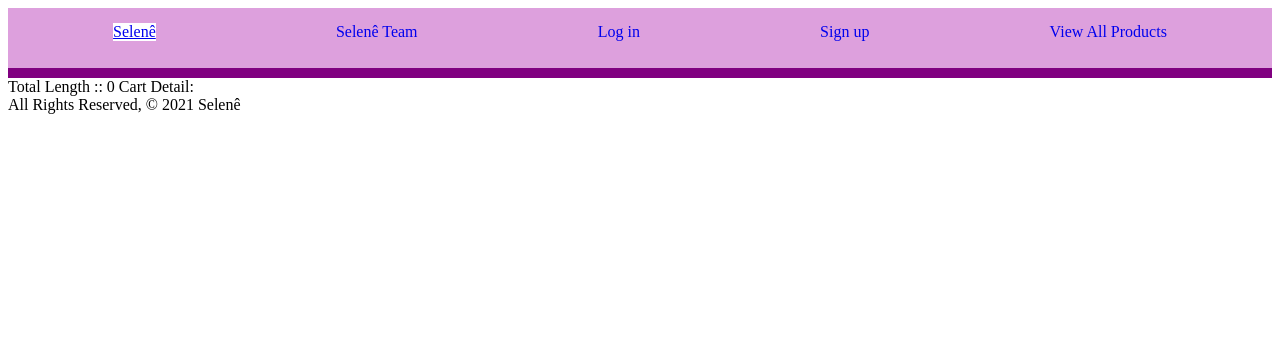
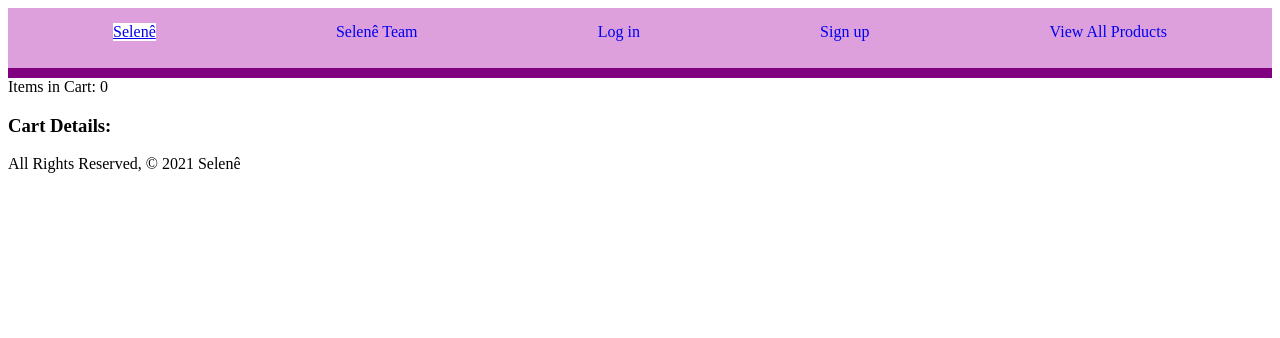
Before and after one commit to BrownMY/Selene, a Django app: page /cart/cart-detail/ in a window 1280 px wide. Shown: the top 338 px of the page. Run offline with Django 3.2, Linux system fonts and the light colour scheme.

Commit message:
working on other paths for cart - broken

```diff
--- a/main_app/templates/cart/cart.html
+++ b/main_app/templates/cart/cart.html
@@ -12,7 +12,7 @@ Items in Cart: {{request.session.cart|length}}
 
 {% for key,value in request.session.cart.items %}
     <p>Product: {{value.name}}</p>
-    <img src={{value.imgurl}}/>
+    <img src="{{value.image}}"/>
     <p>Price: {{value.price}}</p>
     <p>Quantity: {{value.quantity}}</p>
 
--- a/main_app/templates/cart/cart_detail.html
+++ b/main_app/templates/cart/cart_detail.html
@@ -6,16 +6,17 @@
 
 {% load cart_tag %}
 
-Total Length :: {{request.session.cart|length}}
+Items in Cart: {{request.session.cart|length}}
 
-Cart Detail:
+<h3>Cart Details:</h3>
 
 {% for key,value in request.session.cart.items %}
-    <p>{{value.name}}</p>
-    <p>{{value.price}}</p>
-    <p>{{value.quantity}}</p>
-    <p>Total {{ value.price|multiply:value.quantity }}</p>
+    <p>Product: {{value.name}}</p>
+    <img src="{{value.image}}"/>
+    <p>Price: {{value.price}}</p>
+    <p>Quantity: {{value.quantity}}</p>
 
-{% endfor %}
+    <p>Product total: {{ value.price|multiply:value.quantity }}</p>
+    {% endfor %}
 
 {% endblock %}
--- a/main_app/templates/products/show.html
+++ b/main_app/templates/products/show.html
@@ -10,6 +10,9 @@
     <p class="prod-rating-show">Rating: {{ product.rating }}</p>
     <p class="prod-mood-show">Category:<a href="/products/mood/{{ product.category }}">{{ product.category }}</a></p>
     <p><a href="{% url 'cart_add' product.id %}">Add To Cart</a></p>
+    <a href="{% url 'cart_clear' %}">Clear Cart</a>
+<a href="{% url 'item_increment' value.product_id %}">+</a>
+<a href="{% url 'item_decrement' value.product_id %}">=</a>
 </div>
 <hr/>
 {% endblock %}
--- a/main_app/urls.py
+++ b/main_app/urls.py
@@ -20,10 +20,5 @@ urlpatterns = [
          views.item_decrement, name='item_decrement'),
     path('cart/cart_clear/', views.cart_clear, name='cart_clear'),
     path('cart/cart-detail/',views.cart_detail,name='cart_detail'),
-    #   path('products/calm/', views.calm, name='calm'),
-    # path('products/energize/', views.energize, name='energize'),
-    # path('products/indulge/', views.indulge, name='indulge'),
-    # path('products/romance/', views.romance, name='romance'),
-    # path('products/sleep/', views.sleep, name='sleep'),
 
 ]
--- a/main_app/views.py
+++ b/main_app/views.py
@@ -61,9 +61,7 @@ def cart(request):
 def cart_add(request, product_id):
     cart = Cart(request)
     product = Product.objects.get(id=product_id)
-    print(product)
     cart.add(product=product)
-    print(cart)
     return redirect('cart')
 
 def item_clear(request, product_id):
@@ -91,21 +89,3 @@ def cart_clear(request):
 
 def cart_detail(request):
     return render(request, 'cart/cart_detail.html')
-
-
-
-# def calm(request):
-#     products = Product.objects.all()
-#     return render(request, 'products/calm.html', {'products': products})
-
-# def energize(request):
-#     return render(request, 'products/energize.html')
-
-# def indulge(request):
-#     return render(request, 'products/indulge.html')
-
-# def romance(request):
-#     return render(request, 'products/romance.html')
-
-# def sleep(request):
-#     return render(request, 'products/sleep.html')
```
